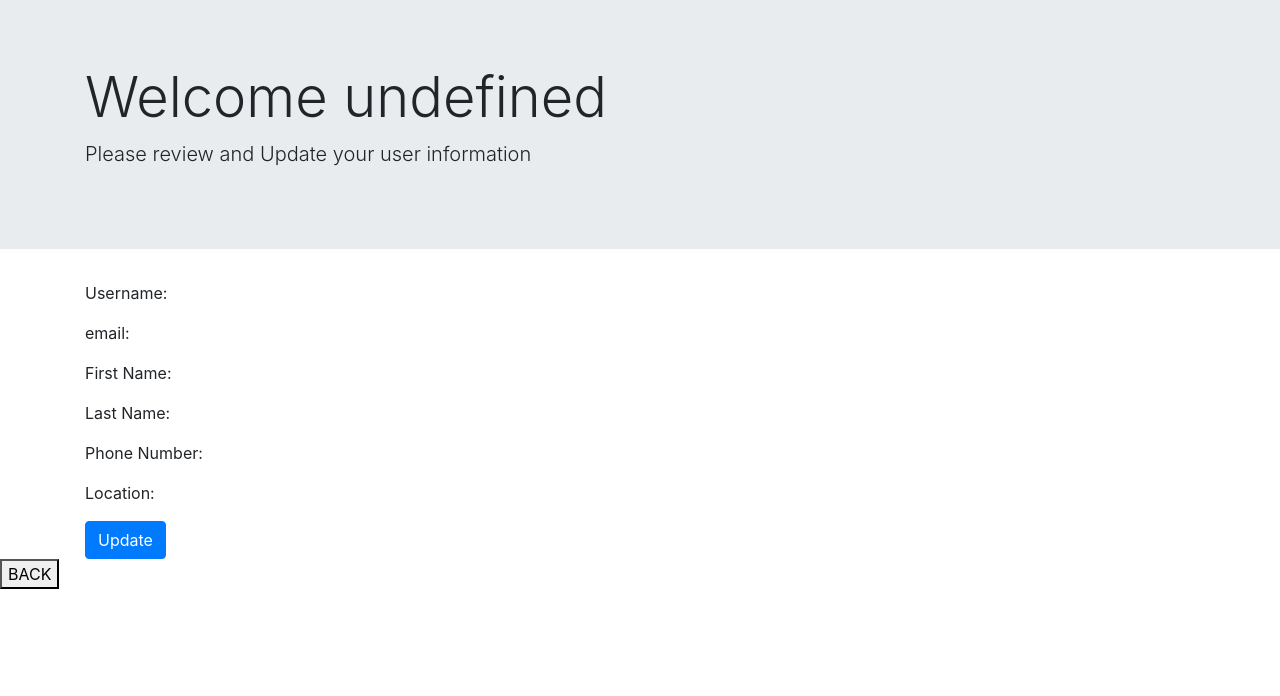
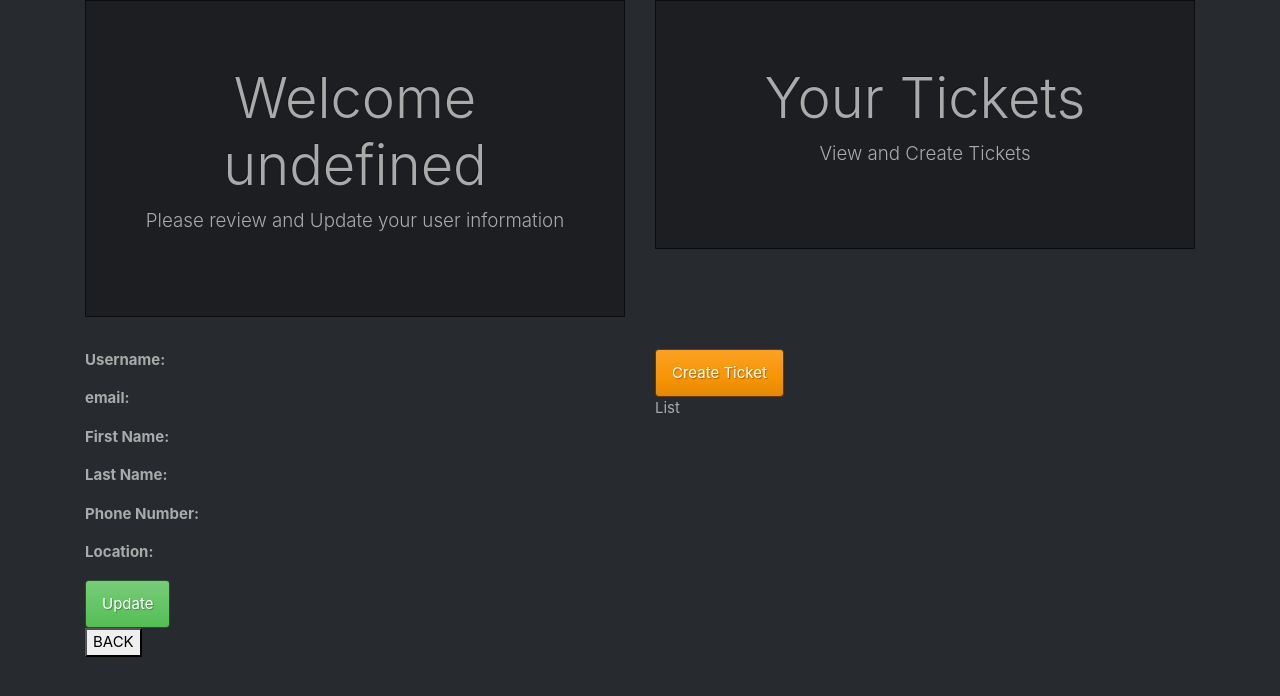
Before and after one commit to jaab30/user-transaction-redux, a React (Create React App) app: page /details in a window 1280 px wide. Shown: the top 696 px of the page. Built offline with nearby package versions, Linux system fonts and the light colour scheme.

Commit message:
Transaction form

```diff
--- a/public/index.html
+++ b/public/index.html
@@ -11,35 +11,17 @@
     />
     <link rel="apple-touch-icon" href="%PUBLIC_URL%/logo192.png" />
 
-    <link rel="stylesheet" href="https://stackpath.bootstrapcdn.com/bootstrap/4.4.1/css/bootstrap.min.css" integrity="sha384-Vkoo8x4CGsO3+Hhxv8T/Q5PaXtkKtu6ug5TOeNV6gBiFeWPGFN9MuhOf23Q9Ifjh" crossorigin="anonymous">
-    <!--
-      manifest.json provides metadata used when your web app is installed on a
-      user's mobile device or desktop. See https://developers.google.com/web/fundamentals/web-app-manifest/
-    -->
+    <!-- <link rel="stylesheet" href="https://stackpath.bootstrapcdn.com/bootstrap/4.4.1/css/bootstrap.min.css" integrity="sha384-Vkoo8x4CGsO3+Hhxv8T/Q5PaXtkKtu6ug5TOeNV6gBiFeWPGFN9MuhOf23Q9Ifjh" crossorigin="anonymous"> -->
+    <link href="https://stackpath.bootstrapcdn.com/bootswatch/4.4.1/slate/bootstrap.min.css" rel="stylesheet" integrity="sha384-G9YbB4o4U6WS4wCthMOpAeweY4gQJyyx0P3nZbEBHyz+AtNoeasfRChmek1C2iqV" crossorigin="anonymous">
+
+
     <link rel="manifest" href="%PUBLIC_URL%/manifest.json" />
-    <!--
-      Notice the use of %PUBLIC_URL% in the tags above.
-      It will be replaced with the URL of the `public` folder during the build.
-      Only files inside the `public` folder can be referenced from the HTML.
 
-      Unlike "/favicon.ico" or "favicon.ico", "%PUBLIC_URL%/favicon.ico" will
-      work correctly both with client-side routing and a non-root public URL.
-      Learn how to configure a non-root public URL by running `npm run build`.
-    -->
     <title>React App</title>
   </head>
   <body>
     <noscript>You need to enable JavaScript to run this app.</noscript>
     <div id="root"></div>
-    <!--
-      This HTML file is a template.
-      If you open it directly in the browser, you will see an empty page.
 
-      You can add webfonts, meta tags, or analytics to this file.
-      The build step will place the bundled scripts into the <body> tag.
-
-      To begin the development, run `npm start` or `yarn start`.
-      To create a production bundle, use `npm run build` or `yarn build`.
-    -->
   </body>
 </html>
--- a/src/components/Container/index.js
+++ b/src/components/Container/index.js
@@ -1,10 +1,20 @@
 import React from "react";
 
-function Container(props) {
+export function Container(props) {
 
     return (
         <div className="container">{props.children}</div>
     )
 }
+export function Row(props) {
 
-export default Container;
+    return (
+        <div className="row">{props.children}</div>
+    )
+}
+export function Col(props) {
+
+    return (
+        <div {...props}>{props.children}</div>
+    )
+}
--- a/src/components/Form/index.js
+++ b/src/components/Form/index.js
@@ -14,9 +14,15 @@ export function Input(props) {
             <input className="form-control" {...props}/>
         )
 }
+export function TextArea(props) {
+
+    return (
+            <textarea className="form-control" {...props}></textarea>
+        )
+}
 export function Submit(props) {
 
         return (
-            <button type="submit" className="btn btn-primary">{props.children}</button>
+            <button type="submit" className={`btn btn-${props.color}`}>{props.children}</button>
         )
 }
--- /dev/null
+++ b/src/components/TicketForm/index.js
@@ -0,0 +1,46 @@
+import React from "react";
+import { Form, Input, TextArea, Submit } from "../Form";
+
+
+function TicketForm() {
+
+
+    return (
+        <>
+            <Form
+            // onSubmit={}
+        >       <p>TICKET ID: </p>
+                <p>Date:</p>
+                <p>Subject:</p>
+                <Input
+                    type="text"
+                    // value={username}
+                    // onChange={(e)=>setUsername(e.target.value)}
+                    placeholder="Enter Subject"
+                />
+                <p>Description:</p>
+                <TextArea
+                    type="textarea"
+                    // value={email}
+                    // onChange={(e)=>setEmail(e.target.value)}
+                    placeholder="Enter Description"
+                />
+                <p>Follow Up:</p>
+                <TextArea
+                    type="textarea"
+                    // value={firstName}
+                    // onChange={(e)=>setFirstName(e.target.value)}
+                    placeholder="Enter Follow Up"
+                />
+                <Submit>Submit</Submit>
+            </Form>
+        </>
+
+
+
+
+
+    )
+}
+
+export default TicketForm;
--- /dev/null
+++ b/src/components/TicketList/index.js
@@ -0,0 +1,22 @@
+import React from "react";
+import { Form, Input, Submit } from "../Form";
+
+
+function TicketList() {
+
+
+
+
+
+    return (
+
+        <p> List </p>
+
+
+
+
+
+    )
+}
+
+export default TicketList;
--- /dev/null
+++ b/src/components/TicketView/index.js
@@ -0,0 +1,25 @@
+import React from "react";
+import { Form, Input, Submit } from "../Form";
+import TicketList from "../TicketList";
+
+
+function TicketView() {
+
+
+
+
+
+    return (
+        <>
+        {/* <Submit color="warning">Create Ticket</Submit> */}
+        <TicketList />
+        </>
+
+
+
+
+
+    )
+}
+
+export default TicketView;
--- a/src/pages/UserDetails/index.js
+++ b/src/pages/UserDetails/index.js
@@ -2,9 +2,11 @@ import React, {useState} from "react";
 import { Link } from "react-router-dom";
 import { useSelector, useDispatch } from "react-redux";
 import Jumbotron from "../../components/Jumbotron";
-import {Form, Input, Submit} from "../../components/Form";
-import Container from "../../components/Container";
+import { Form, Input, Submit} from "../../components/Form";
+import { Container, Row, Col } from "../../components/Container";
 import { newUser } from "../../actions";
+import TicketView from "../../components/TicketView"
+import TicketForm from "../../components/TicketForm";
 
 function UserDetails () {
 
@@ -14,11 +16,12 @@ function UserDetails () {
 
     const [username, setUsername] = useState(chosen.username);
     const [email, setEmail] = useState(chosen.email);
-    const [firstName, setFirstName] = useState("");
-    const [lastName, setLastName] = useState("");
-    const [phone, setPhone] = useState("");
-    const [location, setLocation] = useState("");
+    const [firstName, setFirstName] = useState(chosen.firstName ? chosen.firstName : "");
+    const [lastName, setLastName] = useState(chosen.lastName ? chosen.lastName : "");
+    const [phone, setPhone] = useState(chosen.phone ? chosen.phone : "");
+    const [location, setLocation] = useState(chosen.location ? chosen.location : "");
     const [isUpdate, setIsUpdate] = useState(false)
+    const [isTicketForm, setIsTicketForm] = useState(false)
 
 
     const onFormSubmit = (e) => {
@@ -30,8 +33,10 @@ function UserDetails () {
     const onUpdateSubmit = (e) => {
         e.preventDefault();
         setIsUpdate(false)
+
         let index = user.findIndex(item=>item.id === chosen.id)
         user.splice(index, 1)
+
         dispatch(newUser({
             id: chosen.id,
             username,
@@ -43,11 +48,21 @@ function UserDetails () {
         }))
     }
 
+    const onTicketSubmit = (e) => {
+        console.log("yes");
+        e.preventDefault();
+        setIsTicketForm(!isTicketForm)
+    }
+
 
     const updateUserInfo = () => {
 
         return (
-            <Container>
+
+                <Row>
+                    <Col
+                    className="col-6"
+                    >
                         <Form
                         onSubmit={onUpdateSubmit}
                         >
@@ -95,7 +110,9 @@ function UserDetails () {
                             />
                             <Submit>Submit</Submit>
                         </Form>
-            </Container>
+                    </Col>
+                </Row>
+
 
         )
 
@@ -103,37 +120,76 @@ function UserDetails () {
     const userInfo = () => {
 
         return (
-            <Container>
+
+                <Row>
+                    <Col
+                    className="col-6"
+                    >
                         <Form
                         onSubmit={onFormSubmit}>
-                    <p>Username:</p>
-                    <p>{chosen.username}</p>
-                    <p>email:</p>
-                    <p>{chosen.email}</p>
-                    <p>First Name:</p>
-                    <p>{firstName}</p>
-                    <p>Last Name:</p>
-                    <p>{lastName}</p>
-                    <p>Phone Number:</p>
-                    <p>{phone}</p>
-                    <p>Location:</p>
-                    <p>{location}</p>
-                    <Submit>Update</Submit>
+                            <p><strong>Username:</strong> {chosen.username}</p>
+                            <p><strong>email:</strong> {chosen.email}</p>
+                            <p><strong>First Name:</strong> {firstName ? firstName : chosen.firstName}</p>
+                            <p><strong>Last Name:</strong> {lastName ? lastName : chosen.lastName}</p>
+                            <p><strong>Phone Number:</strong> {phone ? phone : chosen.phone}</p>
+                            <p><strong>Location:</strong> {location ? location : chosen.location}</p>
+                            <Submit
+                            color="success">Update
+                            </Submit>
                         </Form>
-            </Container>
+                    </Col>
+                </Row>
+
         )
     }
 
     return (
         <React.Fragment>
+            <Container>
+                <Row>
+                    <Col
+                        className="col-6 text-center"
+                        >
                         <Jumbotron
                         title={"Welcome " + chosen.username}
                         text="Please review and Update your user information"
                         />
+                    </Col>
+                    <Col
+                        className="col-6 text-center"
+                        >
+                        <Jumbotron
+                        title={"Your Tickets"}
+                        text="View and Create Tickets"
+                        />
+                    </Col>
+                </Row>
+                <Row>
+                <Col
+                className="col-6"
+                >
                     {isUpdate ? updateUserInfo() : userInfo()}
+                </Col>
+                <Col
+                className="col-6"
+                >
+                <Form onSubmit={onTicketSubmit}>
+                <Submit
+                color="warning"
+                >
+                Create Ticket
+                </Submit>
+                </Form>
+                {isTicketForm ? <TicketForm /> : <TicketView />}
+
+                </Col>
+
+                </Row>
+
 
 
         <Link to="/"><button>BACK</button></Link>
+        </Container>
         </React.Fragment>
     )
 
--- a/src/reducers/user.js
+++ b/src/reducers/user.js
@@ -3,9 +3,9 @@ const usersReducer = (state = [], action) => {
 
     switch(action.type){
         case "NEW_USER":
-            return state = [...state, action.payload];
+            return state = [...state, action.payload].sort((a, b) => (a.id > b.id) ? 1 : -1);
         default:
-            return state
+            return state;
     }
 
 };
```
Also changed, not shown: src/components/UpdateUserInfo/index.js (added, +101 -0 lines), src/pages/Main/index.js (+8 -6 lines). Lines whose indentation alone changed are shown as unchanged.
